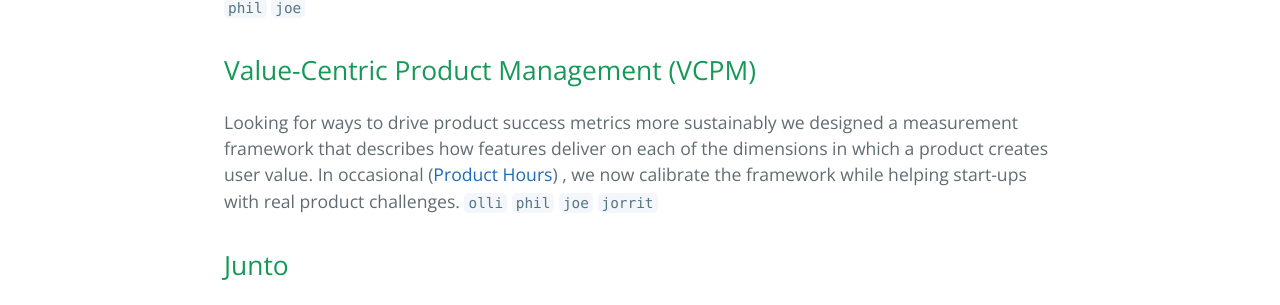
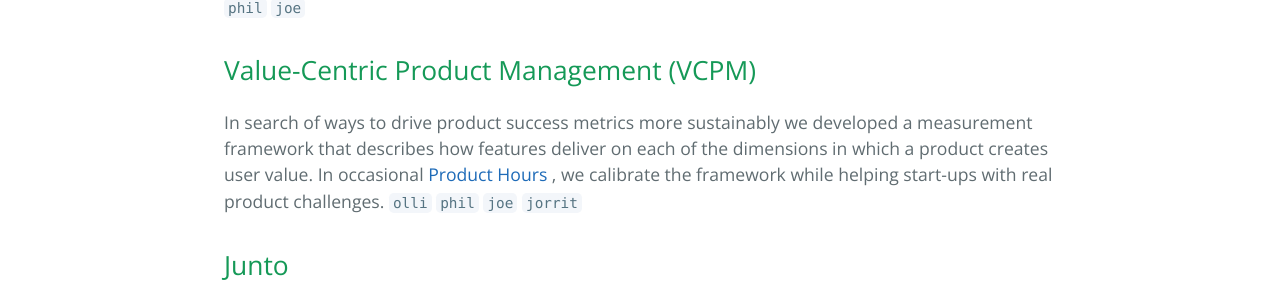
Before and after one commit to pal-lab/pal-lab.github.io, a Jekyll site: the page built from index.md, in a window 1280 px wide. Shown: the part 577-882 px from the top of the page. Built offline with Jekyll 4.4.1, drawn with Linux system fonts in a browser that asks for light colours; our own code applies the rules of GitHub Pages for plain Markdown files.

Commit message:
editorial changes

```diff
--- a/index.md
+++ b/index.md
@@ -11,7 +11,7 @@ Since 2016, we've helped the [MBA World Summit](http://mbaworldsummit.com/) to d
 
 ## [](#header-2)Value-Centric Product Management (VCPM)
 
-Looking for ways to drive product success metrics more sustainably we designed a measurement framework that describes how features deliver on each of the dimensions in which a product creates user value. In occasional ([Product Hours](http://vcpm.org/)) , we now calibrate the framework while helping start-ups with real product challenges.
+In search of ways to drive product success metrics more sustainably we developed a measurement framework that describes how features deliver on each of the dimensions in which a product creates user value. In occasional [Product Hours](http://vcpm.org/) , we calibrate the framework while helping start-ups with real product challenges.
 `olli` `phil` `joe` `jorrit`
 
 
```
